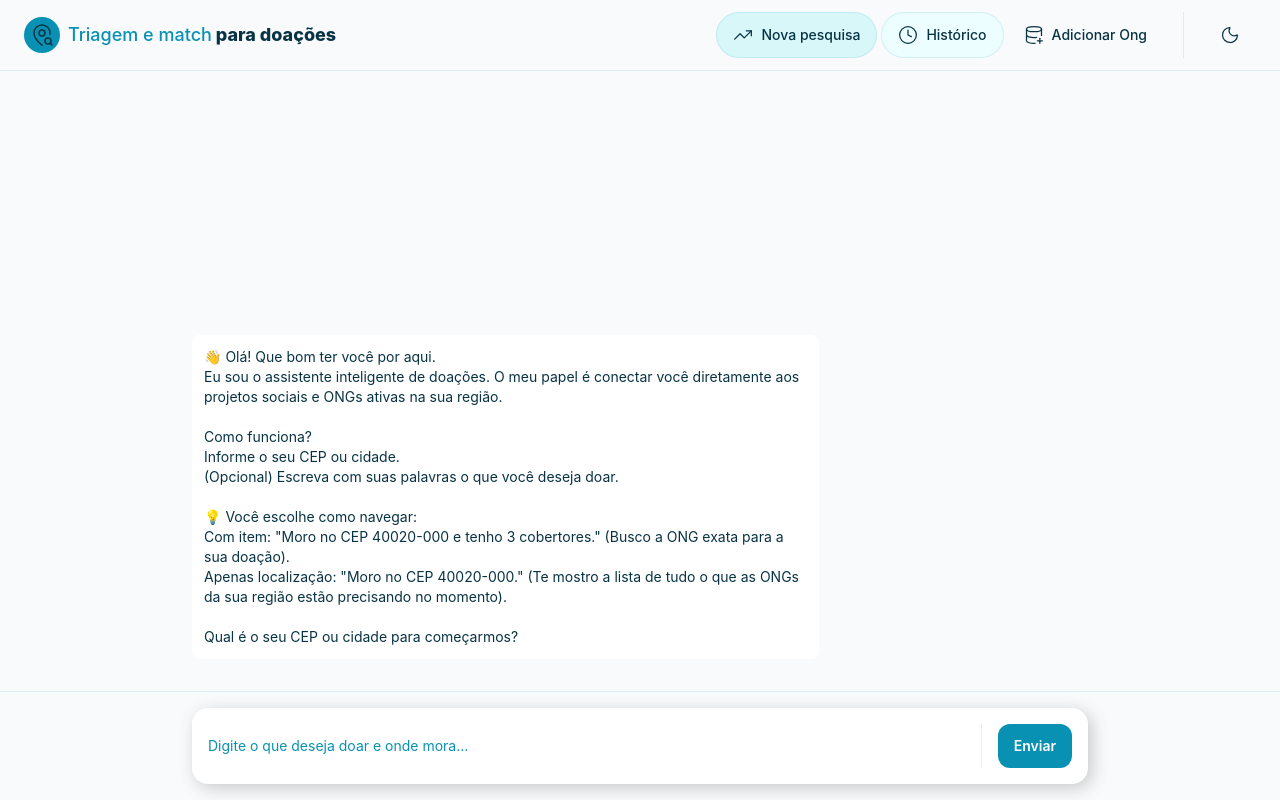
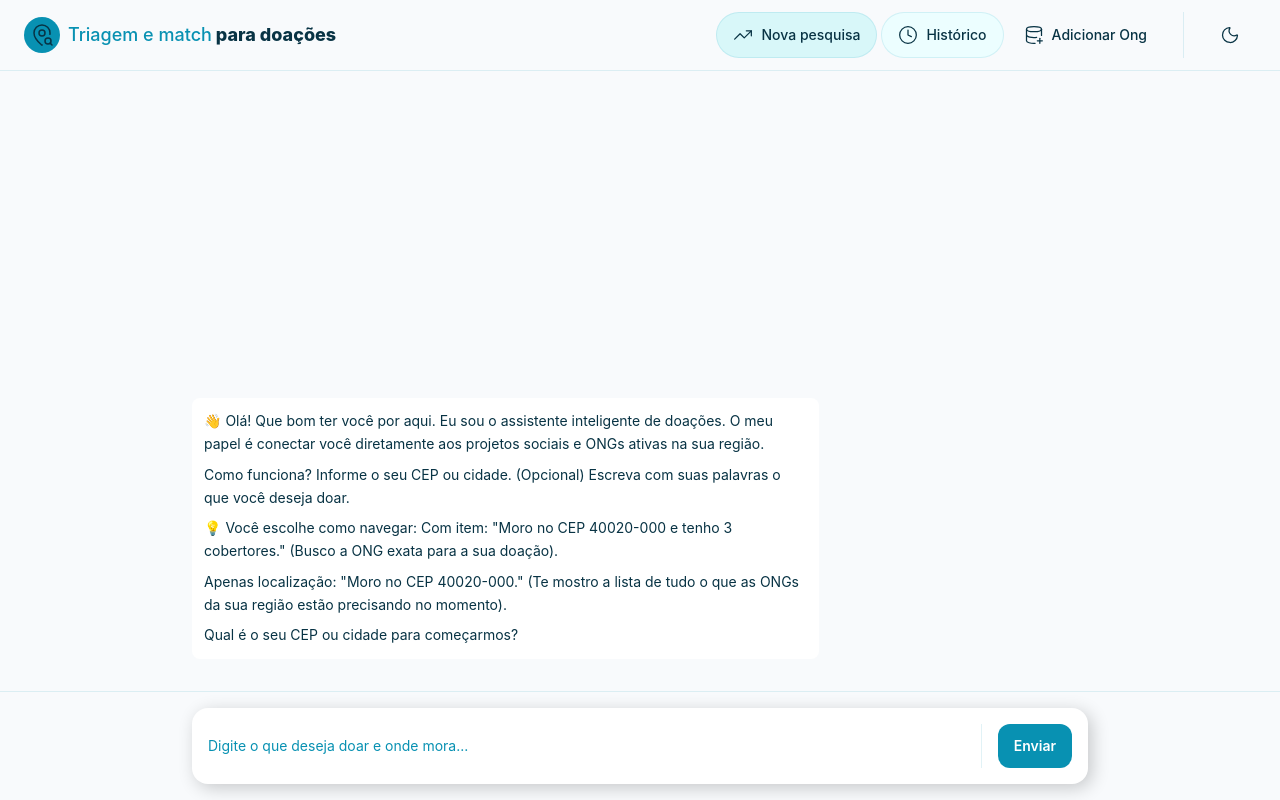
Before and after one commit to emilio-manoel/TCC--Sistema-Inteligente-de-Triagem-e-Match-para-Doacoes-de-ONGs, a React (Vite) app: page / in a window 1280 px wide. Built offline with nearby package versions, Linux system fonts and the light colour scheme.

Commit message:
colocando nas pastas adquadas e adicionando o useHistory, para salvar o historico (mais ainda não está funcionando), gemini 100% funcionando mais sem o leaftet ainda

```diff
--- a/package.json
+++ b/package.json
@@ -15,6 +15,7 @@
     "lucide-react": "^1.37.0",
     "react": "^19.2.8",
     "react-dom": "^19.2.8",
+    "react-markdown": "^10.1.0",
     "react-router-dom": "^7.18.2",
     "tailwindcss": "^4.3.3"
   },
--- a/src/components/shared/Header.tsx
+++ b/src/components/shared/Header.tsx
@@ -27,7 +27,7 @@ function Header() {
           <Button
             variant="secondaryStrong"
             icon={TrendingUp}
-            onClick={() => void window.location.reload() && navigate('/')}
+            onClick={() => void navigate('/')}
           >
             <span className="hidden sm:inline">Nova pesquisa </span>
           </Button>
--- a/src/components/ui/Mensage.tsx
+++ b/src/components/ui/Mensage.tsx
@@ -1,14 +1,38 @@
+import ReactMarkdown from 'react-markdown';
+
 interface MessagemProps {
-    content: string;
-    sender: 'user' | 'bot';
+  content: string;
+  sender: 'user' | 'bot';
 }
-function Messagem({content, sender}: MessagemProps) {
-    return(
-        <div className={`flex ${sender === 'user' ? 'justify-end' : 'justify-start'} w-full mb-2`}>
-            <div className={`text-base md:text-sm max-w-[70%] ${sender === 'user' ? 'bg-primary text-white' : 'bg-card text-foreground'} p-3 rounded-lg whitespace-pre-line wrap-break-word`}>
-                {content}
-            </div>
-        </div>
-    )
+
+function Messagem({ content, sender }: MessagemProps) {
+  const isUser = sender === 'user';
+
+  return (
+    <div className={`flex ${isUser ? 'justify-end' : 'justify-start'} w-full mb-2`}>
+      <div
+        className={`text-base md:text-sm max-w-[70%] ${
+          isUser ? 'bg-primary text-white' : 'bg-card text-foreground'
+        } p-3 rounded-lg wrap-break-word`}
+      >
+        {isUser ? (
+          <span className="whitespace-pre-line">{content}</span>
+        ) : (
+          <ReactMarkdown
+            components={{
+              p: ({ children }) => <p className="mb-2 last:mb-0 leading-relaxed">{children}</p>,
+              ul: ({ children }) => <ul className="list-disc ml-4 mb-2 space-y-1">{children}</ul>,
+              ol: ({ children }) => <ol className="list-decimal ml-4 mb-2 space-y-1">{children}</ol>,
+              li: ({ children }) => <li className="leading-snug">{children}</li>,
+              strong: ({ children }) => <strong className="font-semibold">{children}</strong>,
+            }}
+          >
+            {content}
+          </ReactMarkdown>
+        )}
+      </div>
+    </div>
+  );
 }
-export default Messagem
+
+export default Messagem;
--- a/src/pages/DoadorChatPage.tsx
+++ b/src/pages/DoadorChatPage.tsx
@@ -3,7 +3,7 @@ import ChatInput from "../components/chat/ChatInput";
 import ChatMessage, { type MessageItem } from "../components/chat/ChatMessage";
 import ChatContainer from "../components/chat/ChatContainer";
 import { MsgInicial } from "../utils/mensagemInicial.ts";
-import { doadorMensagem } from "../http/api/requestHttp.ts";
+import { doadorMensagem } from "../api/requestHttp.ts";
 
 
 function DoadorChatPage() {
@@ -31,12 +31,10 @@ function DoadorChatPage() {
       const res = await doadorMensagem(apiMessages);
       console.log("Resposta da API:", res);
 
-      const botContent =
-        res.mensagem_chat || res.mensagem || res.resposta || "Não foi possível obter uma resposta.";
 
       const botMsg: MessageItem = {
         id: (Date.now() + 1).toString(),
-        content: botContent,
+        content: res.pergunta || res.respostaMatch.mensagem_chat,
         sender: "bot"
       };
 
--- a/src/utils/mensagemInicial.ts
+++ b/src/utils/mensagemInicial.ts
@@ -11,6 +11,7 @@ Informe o seu CEP ou cidade.
 
 💡 Você escolhe como navegar:
 Com item: "Moro no CEP 40020-000 e tenho 3 cobertores." (Busco a ONG exata para a sua doação).
+
 Apenas localização: "Moro no CEP 40020-000." (Te mostro a lista de tudo o que as ONGs da sua região estão precisando no momento).
 
 Qual é o seu CEP ou cidade para começarmos?`,
```
Also changed, not shown: src/api/dadosCadastro.ts (added), src/api/requestHttp.ts (renamed from src/http/api/requestHttp.ts), src/hooks/useChatHistory.ts (added), 1 other file (tests, documents, lock files or other folders).
